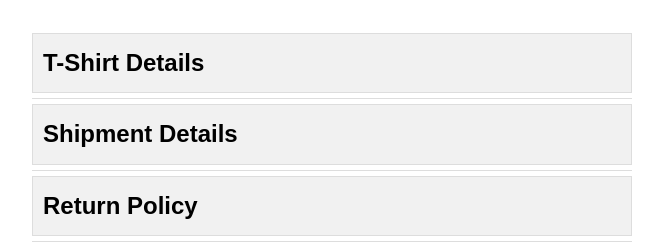
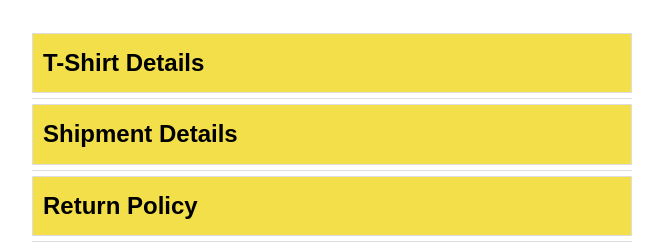
Before and after one commit to verlok/inp-demo, a plain HTML site: page index.html in a window 1280 px wide. Shown: the whole page, without its empty margins (308-971 px from the left). Drawn offline with Linux system fonts and the light colour scheme.

Commit message:
Yellow and purple

```diff
--- a/styles.css
+++ b/styles.css
@@ -10,17 +10,19 @@ body {
 }
 
 .accordion-header {
-  background-color: #f1f1f1;
+  background-color: #f3df49; /* Yellow color */
+  color: black; /* Black text color */
   padding: 10px;
   cursor: pointer;
   border: 1px solid #ddd;
   margin: 5px 0;
-  transition: background-color 0.3s ease;
+  transition: background-color 0.3s ease, color 0.3s ease;
 }
 
 .accordion-header:focus {
   outline: none;
-  background-color: #ccc;
+  background-color: #d65bad; /* Pink color on focus */
+  color: white; /* White text color on focus */
 }
 
 .accordion-content {
```
